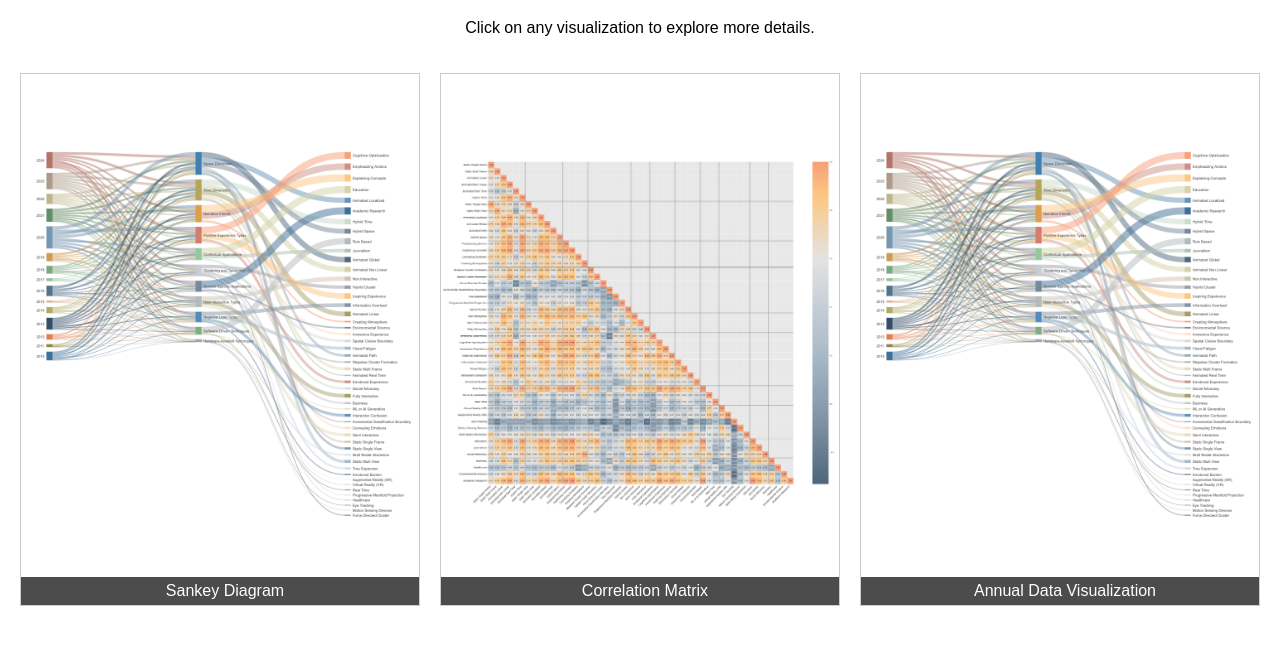
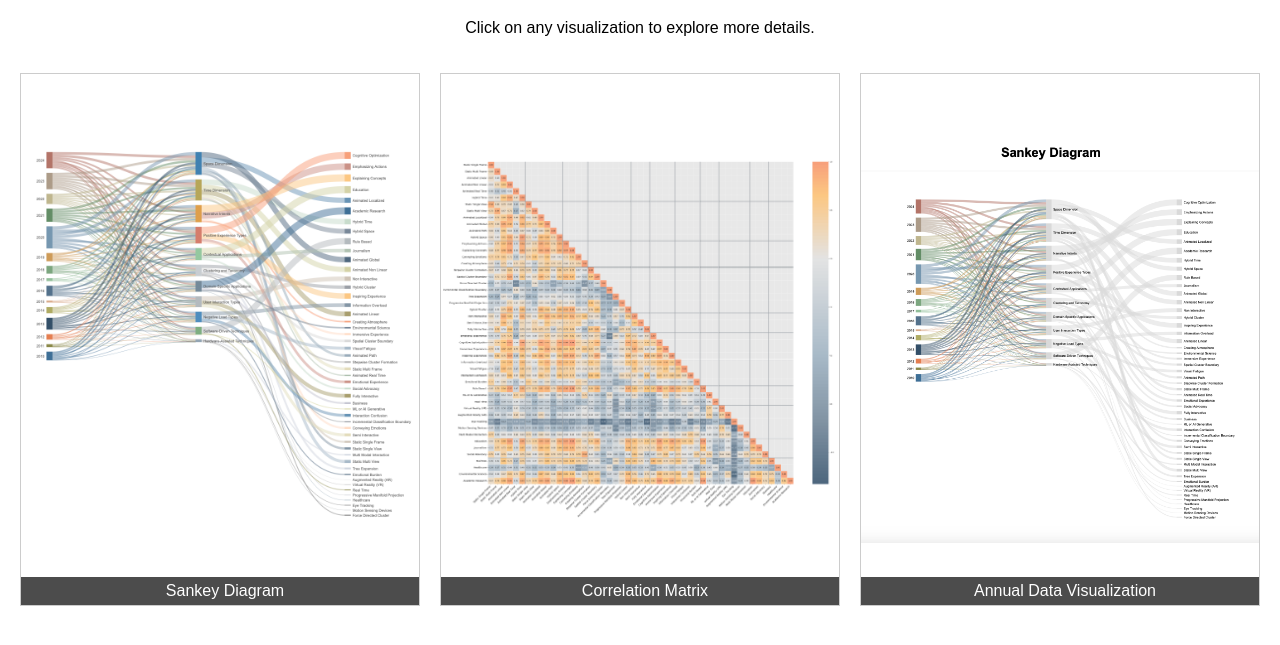
Before and after one commit to vissubmit/VIS2025Submit, a plain HTML site: page index.html in a window 1280 px wide. Shown: the part 61-706 px from the top of the page. Drawn offline with Linux system fonts and the light colour scheme.

Commit message:
update index

```diff
--- a/index.html
+++ b/index.html
@@ -87,7 +87,7 @@
             <div class="overlay">Correlation Matrix</div>
         </div>
         <div class="thumbnail" onclick="navigateTo('page3')">
-            <img src="svg-1.png" alt="Annual Data Visualization">
+            <img src="demo-3.png" alt="Annual Data Visualization">
             <div class="overlay">Annual Data Visualization</div>
         </div>
 
```
